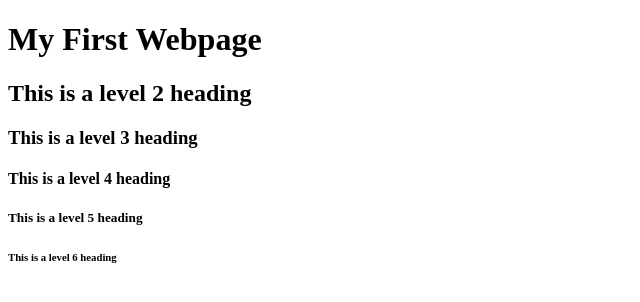
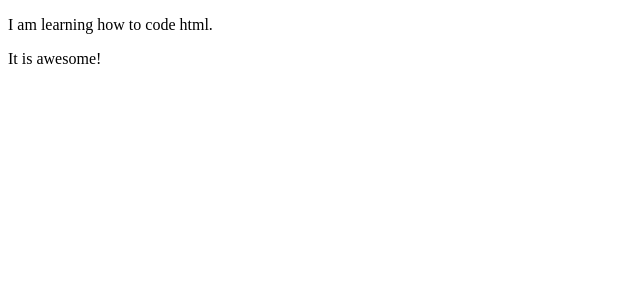
Before and after one commit to McMullen/lesson1_HMTL, a plain HTML site: page index.html in a window 1280 px wide. Shown: the whole page, without its empty margins (0-640 px from the left). Drawn offline with Linux system fonts and the light colour scheme.

Commit message:
Add paragraphs tabs to learn how to divide text in my document. Also removed head tags

```diff
--- a/index.html
+++ b/index.html
@@ -4,11 +4,7 @@
 		<title>My First Webpage</title>
 	</head>
 	<body>
-		<h1>My First Webpage</h1>
-		<h2>This is a level 2 heading</h2>
-		<h3>This is a level 3 heading</h3>
-		<h4>This is a level 4 heading</h4>
-		<h5>This is a level 5 heading</h5>
-		<h6>This is a level 6 heading</h6>
+		<p>I am learning how to code html.</p>
+		<p>It is awesome!</p>
 	</body>
 </html>
```
